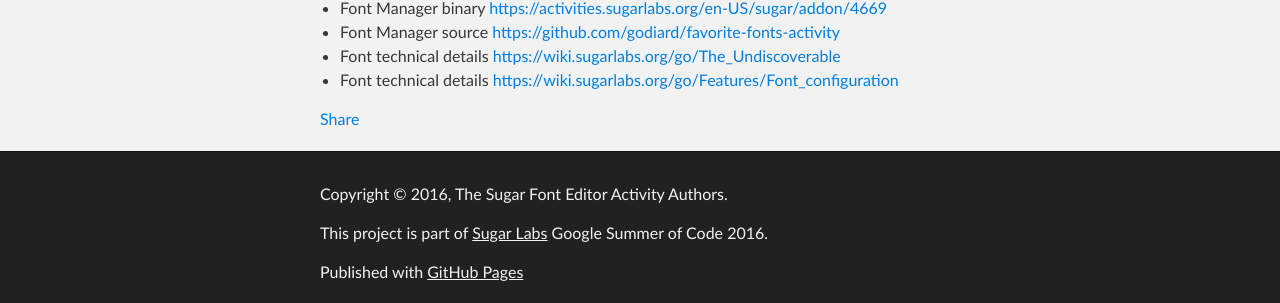
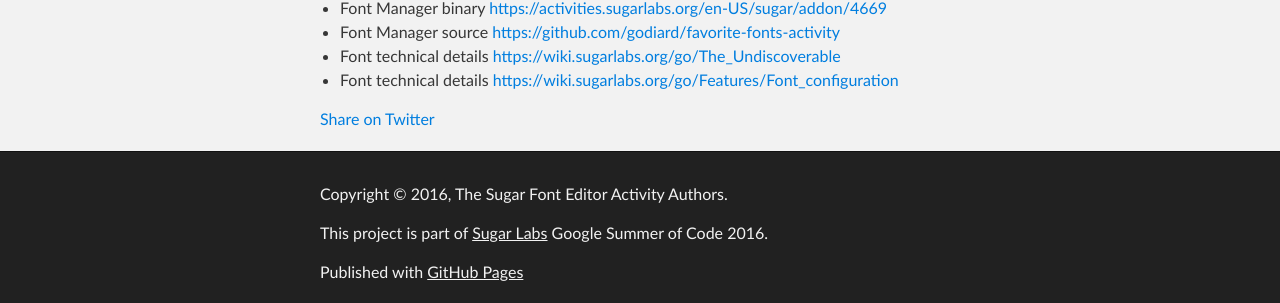
Before and after one commit to sugarlabs/edit-fonts-activity, a Jekyll site: the page built from _posts/2016-04-23-ideas.md, in a window 1280 px wide. Shown: the part 1639-1942 px from the top of the page. Built offline with Jekyll 4.4.1, drawn with Linux system fonts in a browser that asks for light colours; comment, search, counter and statistics services are not loaded.

Commit message:
Update post.html

```diff
--- a/_layouts/post.html
+++ b/_layouts/post.html
@@ -3,10 +3,10 @@
 <head>
   <meta charset='utf-8'>
   <meta http-equiv="X-UA-Compatible" content="chrome=1">
-  <meta name="description" content="Sugar Font Editor Activity : A font editor for children">
+  <meta name="description" content="{{site.title}}: {{site.tagline}}">
   <link rel="stylesheet" type="text/css" media="screen" href="stylesheets/stylesheet.css">
   <title>
-    Sugar Font Editor Activity
+    {{site.title}}: {{page.title}}
   </title>
 </head>
 <body>
@@ -33,8 +33,7 @@
     {{ content }}
 
     <div class="social-sharing">
-      <a class="share" href="https://twitter.com/intent/tweet?text=&quot;{{ page.title }}&quot;%20{{ site.canonical }}{{ page.url }}%20via%20&#64;{{ site.owner.twitter }}" data-dnt="true">Share</a>
-      <script>!function(d,s,id){var js,fjs=d.getElementsByTagName(s)[0];if(!d.getElementById(id)){js=d.createElement(s);js.id=id;js.src="//platform.twitter.com/widgets.js";fjs.parentNode.insertBefore(js,fjs);}}(document,"script","twitter-wjs");</script>
+      <a class="twitter" href="https://twitter.com/intent/tweet?text=&quot;{{ page.title }}&quot;%20{{ site.canonical }}{{ page.url }}%20via%20&#64;{{ site.owner.twitter }}" data-dnt="true">Share on Twitter</a>
     </div>
   </section>
 </div>
```
